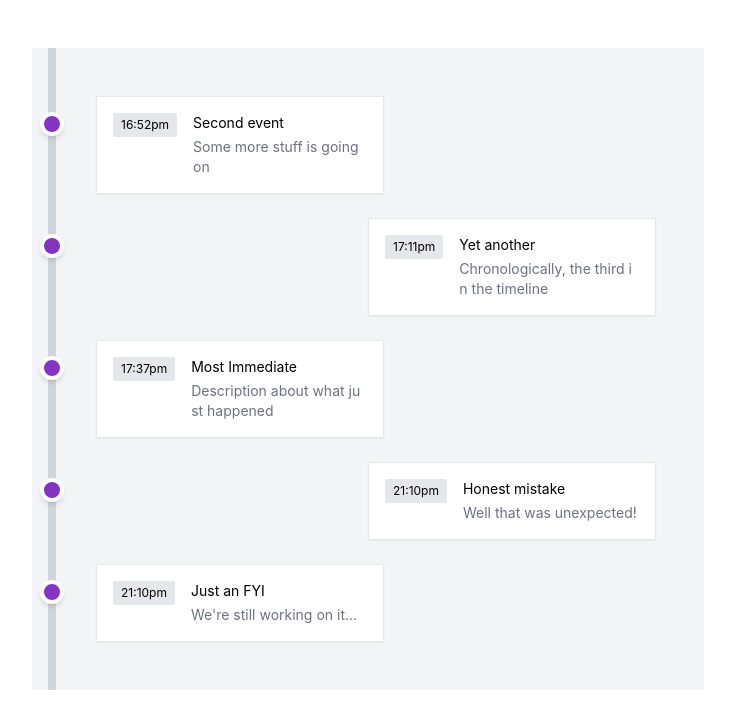
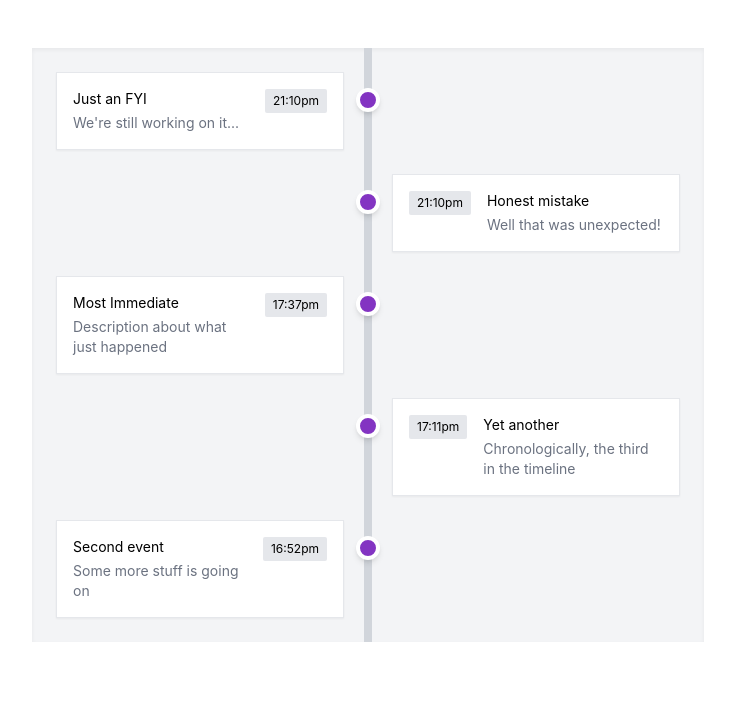
Before and after one commit to functionfirst/react-timeline, a React (Create React App) app: page / in a window 1280 px wide. Shown: the top 728 px of the page, without its empty margins (272-1007 px from the left). Built offline with nearby package versions, Linux system fonts and the light colour scheme.

Commit message:
Fix up timeline views

```diff
--- a/src/components/TimelineView.jsx
+++ b/src/components/TimelineView.jsx
@@ -2,46 +2,49 @@ import { useTimeline } from './TimelineContext'
 import Timestamp from './Timestamp'
 
 function TimelineView({ className }) {
-  const points = useTimeline()
-  const timelinePoints = points?.map((point, index) => <TimelinePoint key={index} {...point} index={index} />)
+  const timeline = useTimeline()
+  const points = timeline?.map((point, index) => {
+    const position = index % 2 === 0 ? 'left' : 'right'
+    return <TimelinePoint key={index} {...point} position={position} />
+  })
 
   return (
     <TimelineContainer className={className}>
-      {timelinePoints}
+      {points}
     </TimelineContainer>
   )
 }
 
 function TimelineContainer({ className, children }) {
   return (
-    <div className={`bg-gray-100 relative grid gap-6 p-6 md:p-12 ${className}`}>
+    <section className={`shadow-inner flex flex-col-reverse bg-gray-100 relative w-full gap-6 p-6 ${className}`}>
       {children}
-
-      <div className="mx-4 absolute inset-x-0 inset-0 w-2 bg-gray-300"></div>
-    </div>
+      <div className="mx-4 md:-ml-1 absolute md:left-[50%] inset-0 w-2 bg-gray-300"></div>
+    </section>
   )
 }
 
-function TimelinePoint({ description, title, time, index }) {
-  const flexDirection = index % 2 ? 'md:flex-row-reverse' : ''
+function TimelinePoint({ description, title, time, position }) {
+  const flexDirection = position === 'right' ? 'flex-row' : 'md:flex-row-reverse'
+  const justifyDirection = position === 'right' ? 'justify-end' : 'justify-start'
 
   return (
-    <section className={`flex flex-row ${flexDirection} z-10 w-full`}>
-      <span className="absolute mt-4 left-2 h-6 w-6 rounded-full border-4 shadow-md border-white bg-brand" />
+    <article className={`flex ${justifyDirection} z-10 w-full`}>
+      <span className="absolute mt-4 md:-ml-3 left-2 md:left-[50%] h-6 w-6 rounded-full border-4 shadow-md border-white bg-brand" />
 
-      <header className="flex items-start ml-4 border bg-white md:w-1/2 w-full p-4 gap-4 text-sm shadow-sm break-all">
+      <div className={`flex ${flexDirection} items-start justify-start border bg-white w-full md:w-72 p-4 gap-4 shadow-sm ml-4 md:ml-0`}>
         <Timestamp
           className="px-2 py-1 text-xs rounded-sm bg-gray-200 whitespace-no-wrap"
           dateTime={time}
           format="HH:mmaaa"
         />
 
-        <div className="flex-1">
+        <div className="flex-1 break-words text-sm">
           <h2 className="mb-1">{title}</h2>
           <p className="text-gray-500">{description}</p>
         </div>
-      </header>
-    </section>
+      </div>
+    </article>
   )
 }
 
```
